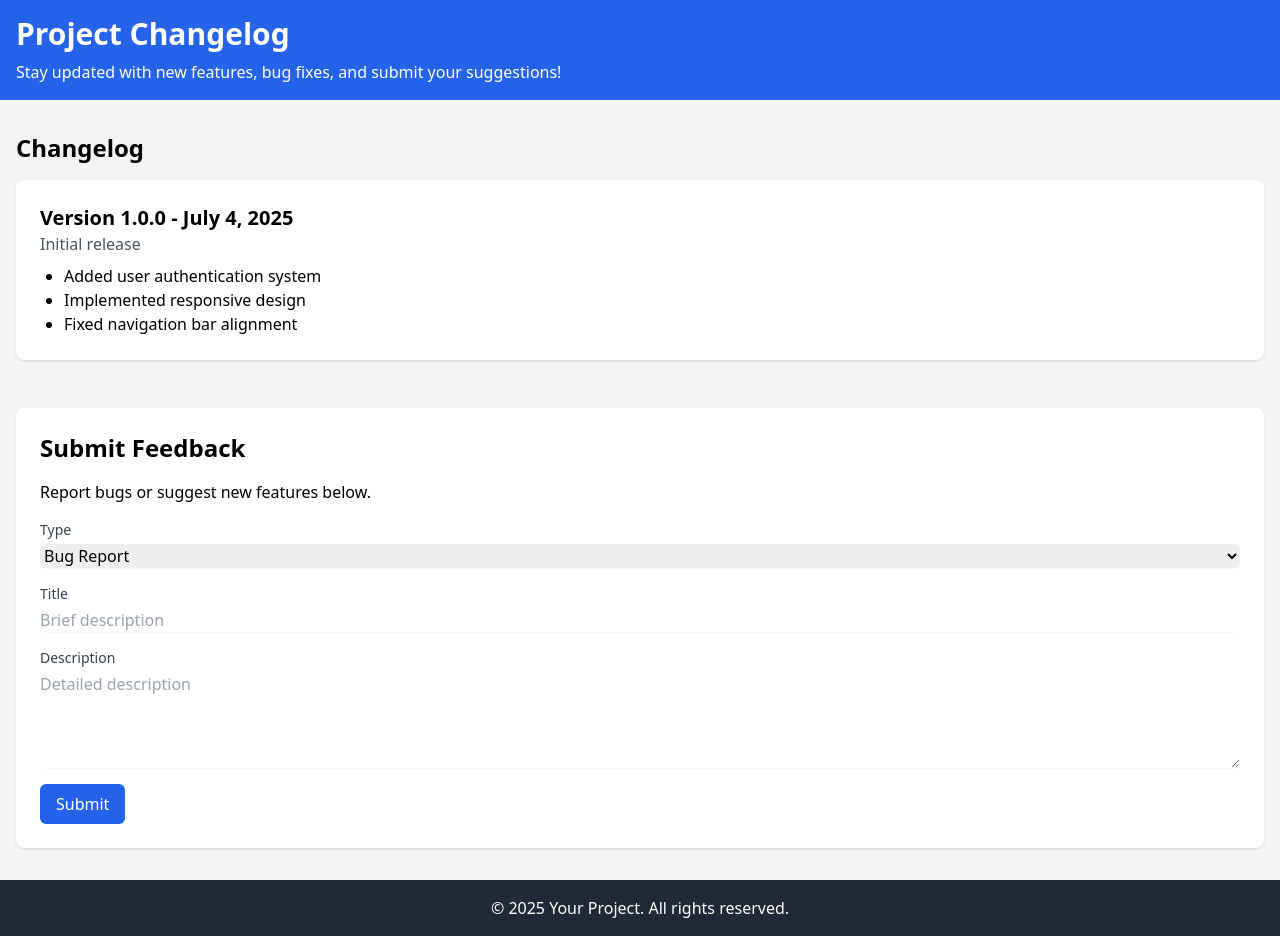
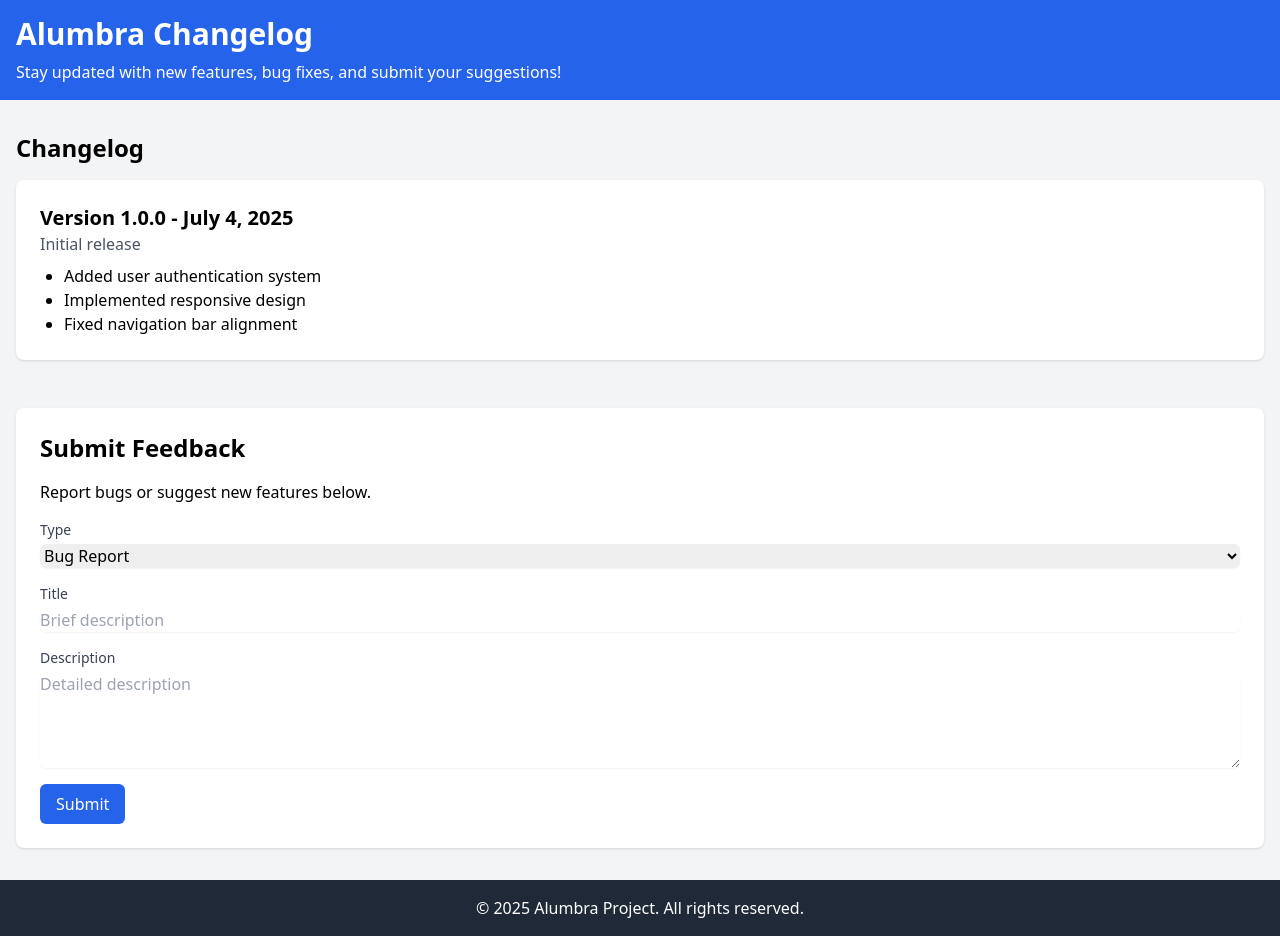
Before and after one commit to 20Josy07/alumbra-changelog, a plain HTML site: page docs/index.html in a window 1280 px wide. Drawn offline with nearby package versions, Linux system fonts and the light colour scheme.

Commit message:
Update index.html

```diff
--- a/docs/index.html
+++ b/docs/index.html
@@ -3,13 +3,13 @@
 <head>
   <meta charset="UTF-8">
   <meta name="viewport" content="width=device-width, initial-scale=1.0">
-  <title>Project Changelog & Updates</title>
+  <title>Alumbra Changelog & Updates</title>
   <script src="https://cdn.tailwindcss.com"></script>
 </head>
 <body class="bg-gray-100 font-sans">
   <header class="bg-blue-600 text-white py-4">
     <div class="container mx-auto px-4">
-      <h1 class="text-3xl font-bold">Project Changelog</h1>
+      <h1 class="text-3xl font-bold">Alumbra Changelog</h1>
       <p class="mt-2">Stay updated with new features, bug fixes, and submit your suggestions!</p>
     </div>
   </header>
@@ -59,7 +59,7 @@
 
   <footer class="bg-gray-800 text-white py-4">
     <div class="container mx-auto px-4 text-center">
-      <p>&copy; 2025 Your Project. All rights reserved.</p>
+      <p>© 2025 Alumbra Project. All rights reserved.</p>
     </div>
   </footer>
 
```
Lines whose indentation alone changed are shown as unchanged.
